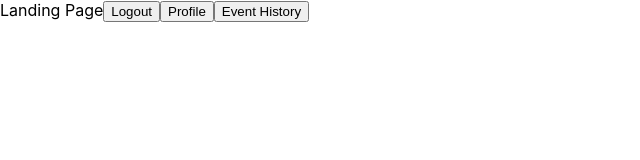
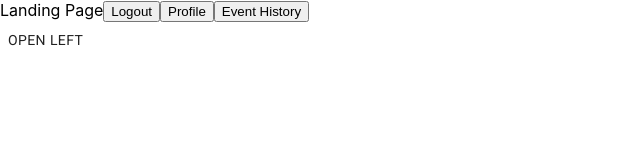
Before and after one commit to anniekao/project-kit, a React (Create React App) app: page / in a window 1280 px wide. Shown: the top 160 px of the page, without its empty margins (0-640 px from the left). Built offline with nearby package versions, Linux system fonts and the light colour scheme; the HTML template or start-up script is replaced by a standard one.

Commit message:
Add sidebar to landing page

```diff
--- a/src/pages/landing/landing.component.jsx
+++ b/src/pages/landing/landing.component.jsx
@@ -7,6 +7,7 @@ import { logoutUser } from '../../redux/actions/userAction';
 import { clearToken } from '../../redux/actions/tokenAction';
 
 import './landing.style.css';
+import Sidebar from '../../components/Sidebar/sidebar.component';
 
 const LandingPage = ({ user, token, logoutUser, clearToken, history }) => {
   const handleLogout = () => {
@@ -21,6 +22,7 @@ const LandingPage = ({ user, token, logoutUser, clearToken, history }) => {
       <button onClick={handleLogout}>Logout</button>
       <button onClick={() => history.push(`/profile/${user.id}`)}>Profile</button>
       <button onClick={() => history.push(`/history`)}>Event History</button>
+      <Sidebar history={history} user={user} />
     </div>
   );
 }
```
